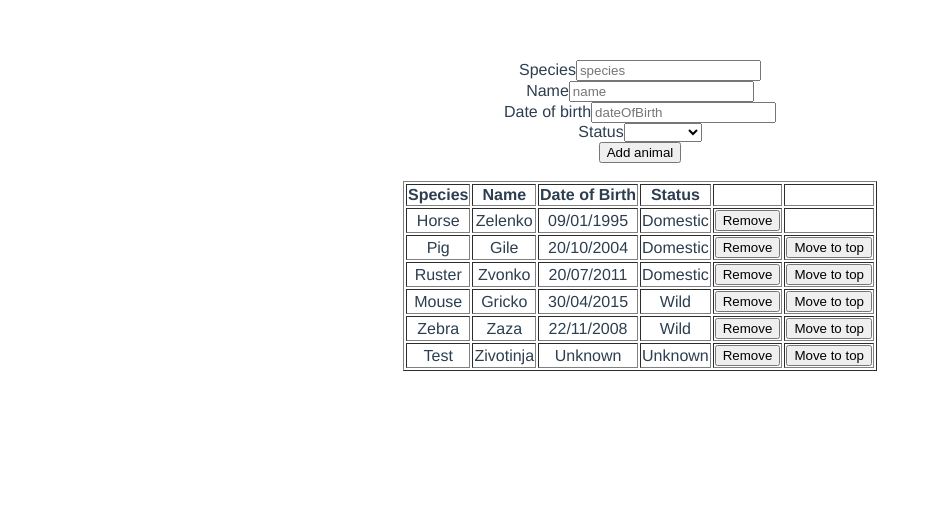
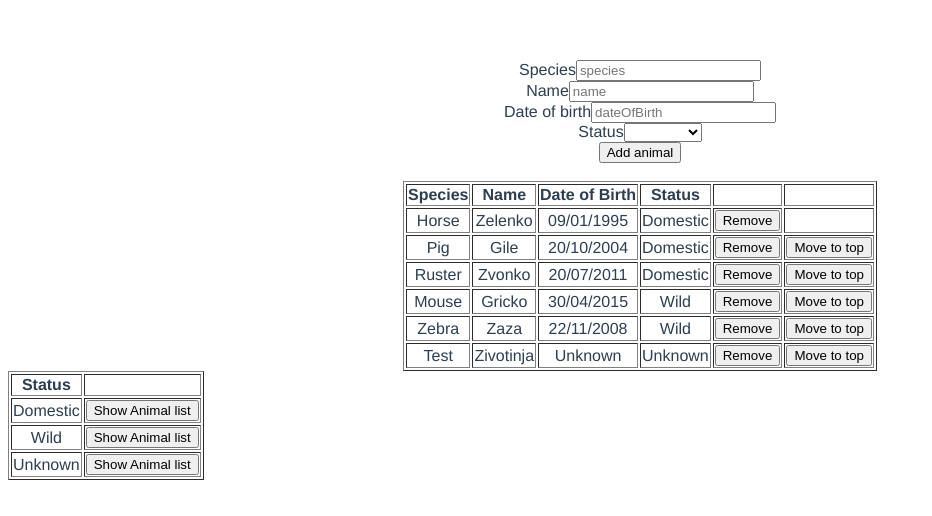
Before and after one commit to eennaa/zoo-vue, a Vue app: page / in a window 1280 px wide. Shown: the top 516 px of the page, without its empty margins (0-932 px from the left). Built offline with nearby package versions, Linux system fonts and the light colour scheme.

Commit message:
Zadatak 7 - treba jos izlistati zivotinje u alert box-u

```diff
--- a/src/components/AnimalList.vue
+++ b/src/components/AnimalList.vue
@@ -37,6 +37,21 @@
               <button @click="moveToTopAnimal(animal)"> Move to top</button>
             </th>
             <th v-else></th>
+          </tr>
+        </tbody>
+      </table>
+
+      <table border=1>
+        <thead>
+          <th>Status</th>
+          <th></th>
+        </thead>
+        <tbody>
+          <tr v-for="(sector, index) in sectors" :key="index">
+            <td>{{ sector.name }}</td>
+            <td>
+              <button @click="showAlert">Show Animal list</button>
+            </td>
           </tr>
         </tbody>
       </table>
@@ -87,6 +102,10 @@ export default {
       this.newAnimal = {};
     },
 
+    showAlert(){
+
+      alert("hi");
+    },
   },
 }
 </script>
```
